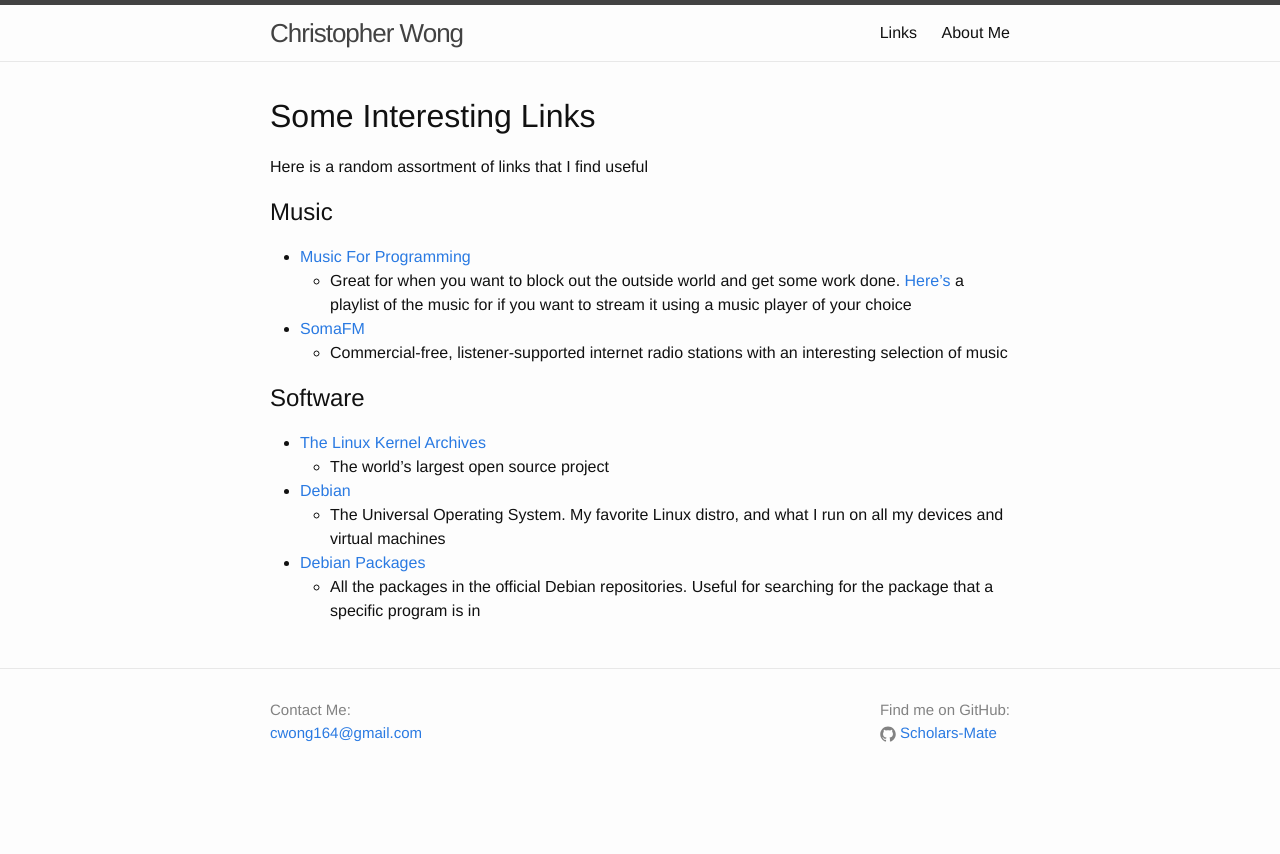
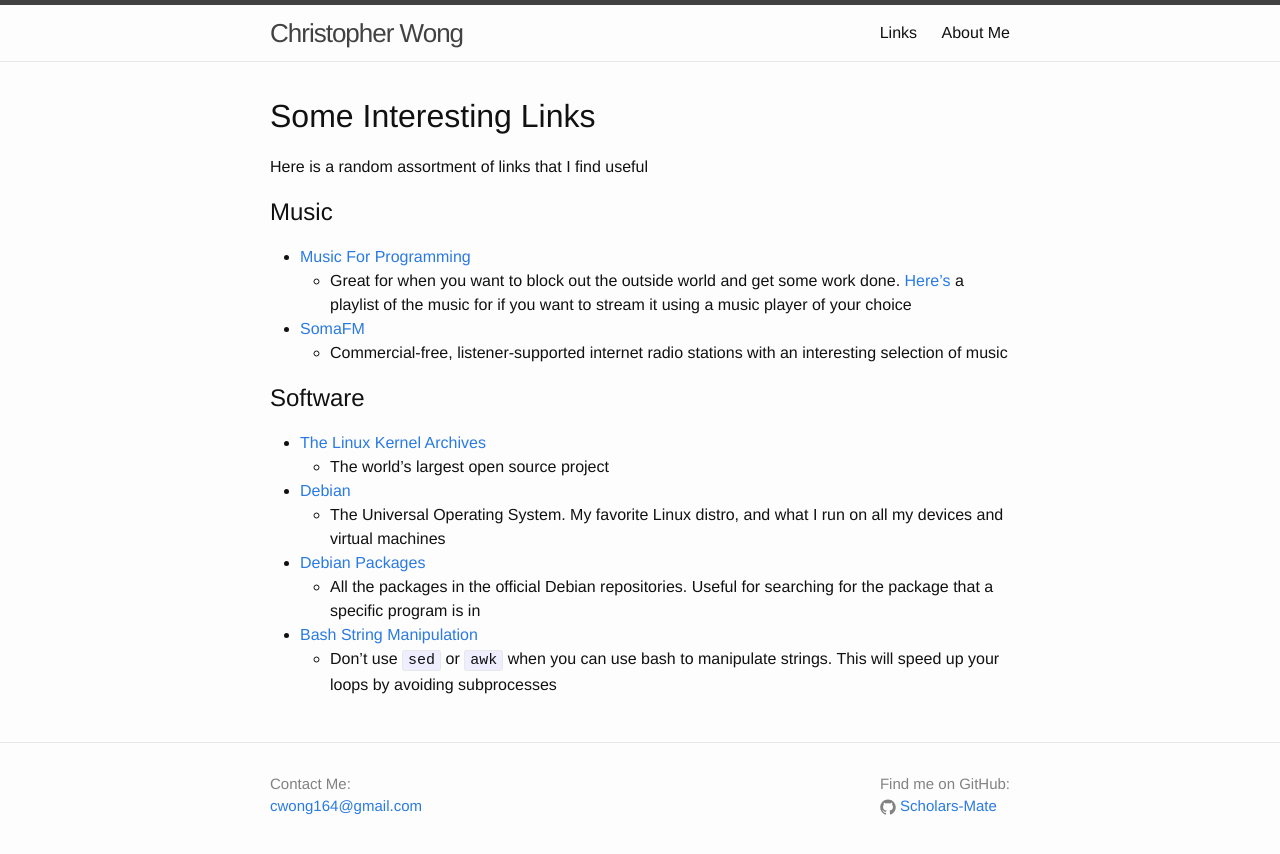
Before and after one commit to Scholars-Mate/Scholars-Mate.github.io, a Jekyll site: the page built from links.md, in a window 1280 px wide. Shown: the top 854 px of the page. Built offline with Jekyll 4.4.1, drawn with Linux system fonts in a browser that asks for light colours.

Commit message:
Added Bash String Manipulation to links

```diff
--- a/links.md
+++ b/links.md
@@ -25,3 +25,6 @@
 * [Debian Packages](https://www.debian.org/distrib/packages)
   * All the packages in the official Debian repositories. Useful for searching
     for the package that a specific program is in
+* [Bash String Manipulation](http://www.tldp.org/LDP/abs/html/string-manipulation.html)
+  * Don't use `sed` or `awk` when you can use bash to manipulate strings. This
+    will speed up your loops by avoiding subprocesses
```
